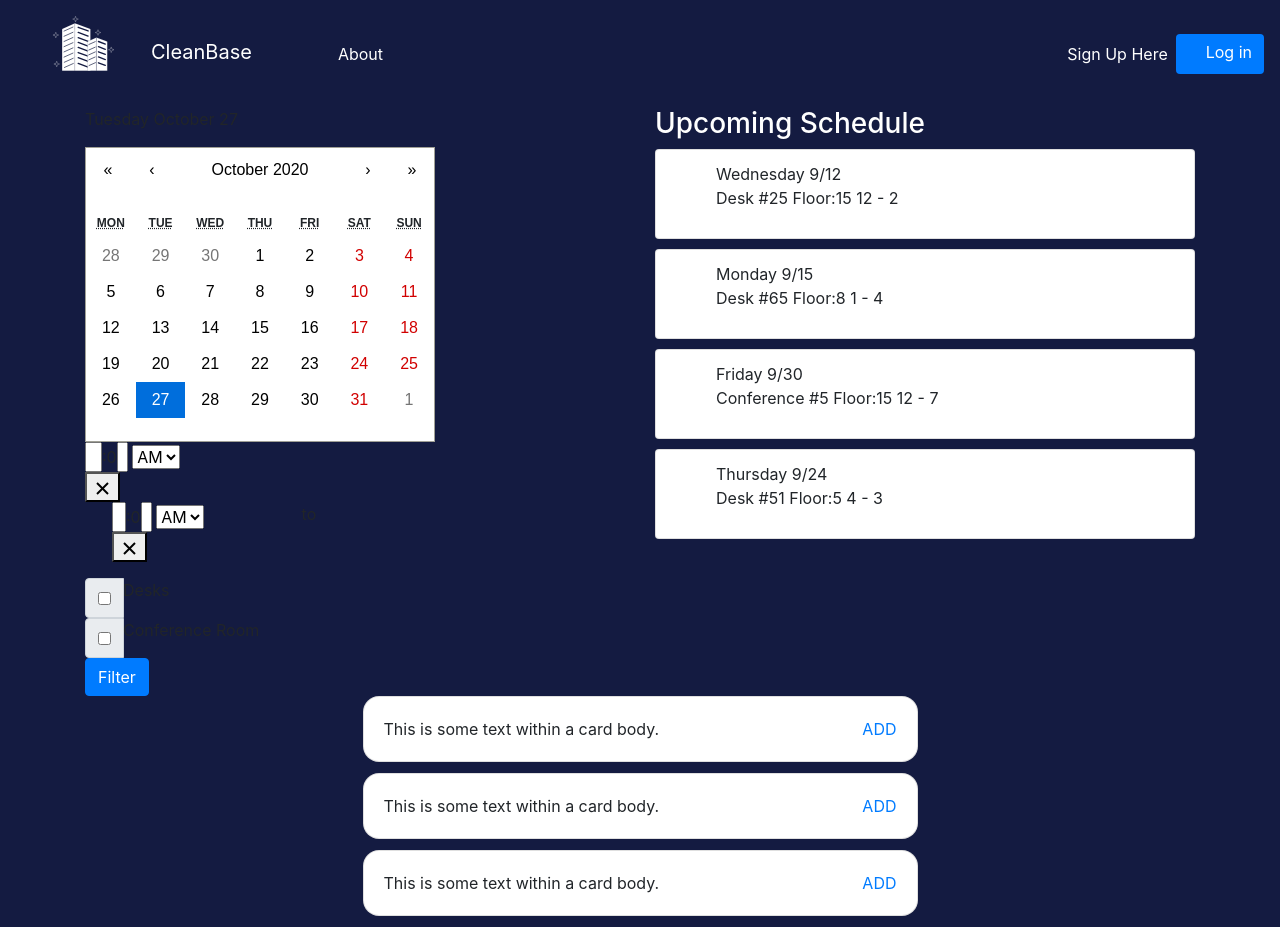
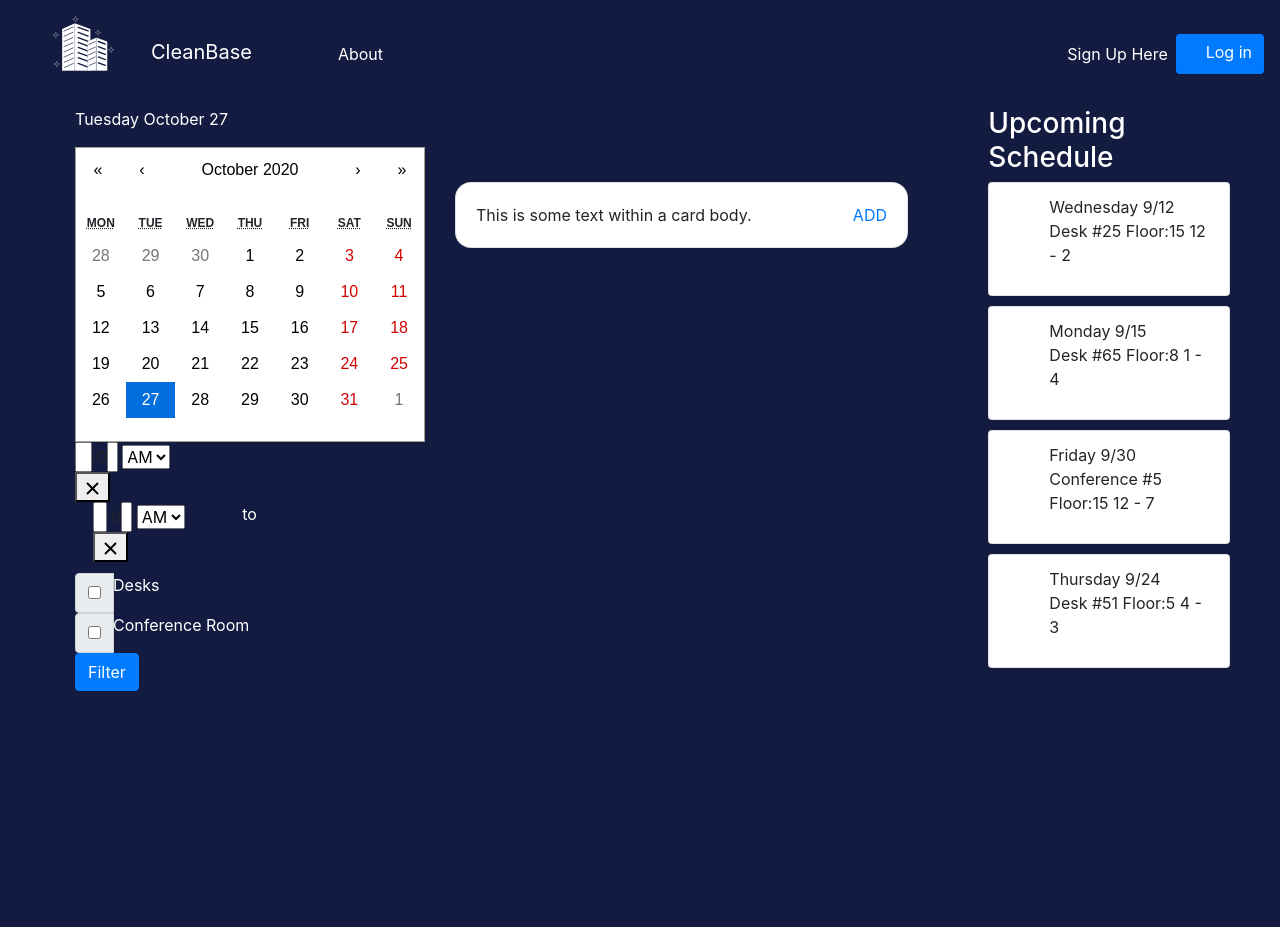
Before and after one commit to katerinaboyer/cleanbase, a React (Create React App) app: page /schedule in a window 1280 px wide. After the commit the page ends 800 px from the top, so only its background shows below. Built offline with nearby package versions, Linux system fonts and the light colour scheme.

Commit message:
styling changes

```diff
--- a/src/App.js
+++ b/src/App.js
@@ -7,6 +7,8 @@ import {
 } from "react-router-dom";
 import { useSelector } from "react-redux";
 import { getUser } from "./store/selectors";
+
+import "./styles.css";
 
 import "bootstrap/dist/css/bootstrap.min.css";
 
@@ -54,6 +56,7 @@ function App(props) {
         <PrivateRoute path="/space-mgmt" component={SpaceMgmt}/>
       </Switch>
     </Router>
+
   );
 }
 
--- a/src/components/about.component.js
+++ b/src/components/about.component.js
@@ -4,7 +4,7 @@ import React, { Component } from "react";
 export default class About extends Component {
     render() {
         return(
-            <p style={{color:"white"}}>this is the about</p>
+            <p>this is the about</p>
         );
     }
 }
--- a/src/components/account-settings-page.component.js
+++ b/src/components/account-settings-page.component.js
@@ -45,7 +45,7 @@ export default class AccountSettings extends Component {
                                 <Form.Control type="phone" placeholder="123-456-7890" />
                             </Col>
                         </Form.Group>
-                        <Button variant="primary" type="submit">
+                        <Button className="button-secondary" type="submit">
                             Update
                         </Button>
                     </Form>
--- a/src/components/dashboard-user.component.jsx
+++ b/src/components/dashboard-user.component.jsx
@@ -8,12 +8,12 @@ const DashboardUser = (props) => {
   return (
     <div>
       <h2 style={{color:"white", paddingLeft:"3rem"}}> User Dashboard </h2>
-      <Container>
+      <Container fluid>
         <Row>
-          <Col>
+          <Col style={{paddingLeft:"8%"}}>
             <IllnessReport/>
           </Col>
-          <Col>
+          <Col style={{paddingRight:"8%"}}>
             <CurrentSchedule/>
           </Col>
         </Row>
--- a/src/components/schedule.component.js
+++ b/src/components/schedule.component.js
@@ -30,9 +30,9 @@ export default class Schedule extends Component {
     let currentDate = dateformat(this.state.date, "dddd mmmm d");
 
     return (
-      <Container>
+      <Container fluid>
         <Row>
-          <Col>
+          <Col style={{paddingLeft:"75px"}}>
           <div
             style={{
               //position: "relative",
@@ -83,18 +83,13 @@ export default class Schedule extends Component {
             <Button>Filter</Button>
           </div>
           </Col>
-          <Col>
-          <CurrentSchedule />
-          </Col>
-        </Row>
-        <Row>
-        <Col>
+          <Col xs={5} style={{paddingTop:"75px"}}>
           <Card
             style={{
               borderRadius: "1rem",
-              width: "50%",
+              width: "90%",
               float: "right",
-              marginRight: "25%",
+              marginRight: "10%",
               marginBottom: "1%"
             }}
           >
@@ -105,38 +100,10 @@ export default class Schedule extends Component {
               </Link>
             </Card.Body>
           </Card>
-          <Card
-            style={{
-              borderRadius: "1rem",
-              width: "50%",
-              float: "right",
-              marginRight: "25%",
-              marginBottom: "1%"
-            }}
-          >
-            <Card.Body>
-              This is some text within a card body.
-              <Link to="/confirm" style={{ float: "right" }}>
-                ADD
-              </Link>
-            </Card.Body>
-          </Card>
-          <Card
-            style={{
-              borderRadius: "1rem",
-              width: "50%",
-              float: "right",
-              marginRight: "25%",
-              marginBottom: "1%"
-            }}
-          >
-            <Card.Body>
-              This is some text within a card body.
-              <Link to="/confirm" style={{ float: "right" }}>
-                ADD
-              </Link>
-            </Card.Body>
-          </Card>
+
+          </Col>
+          <Col style={{paddingRight:"50px"}}>
+            <CurrentSchedule />
           </Col>
         </Row>
       </Container>
--- a/src/styles.css
+++ b/src/styles.css
@@ -1,3 +1,8 @@
+.background-image {
+  position: relative;
+}
+
+
 .button {
   border: none;
   text-align: left;
@@ -21,10 +26,10 @@
   text-align: center;
   display: block;
   margin: 4px 2px;
-  min-width: 150px;
-  transition-duration: 0.4s;
+  min-width: 125px;
   border-radius: 10px;
   background: #ee6c4d;
+  color: #434343
 }
 
 .text {
@@ -77,3 +82,7 @@
 .formLabels {
   color: white;
 }
+
+* p{
+  color:white;
+}
```
Also changed, not shown: src/cleanbase-background.svg (added).
